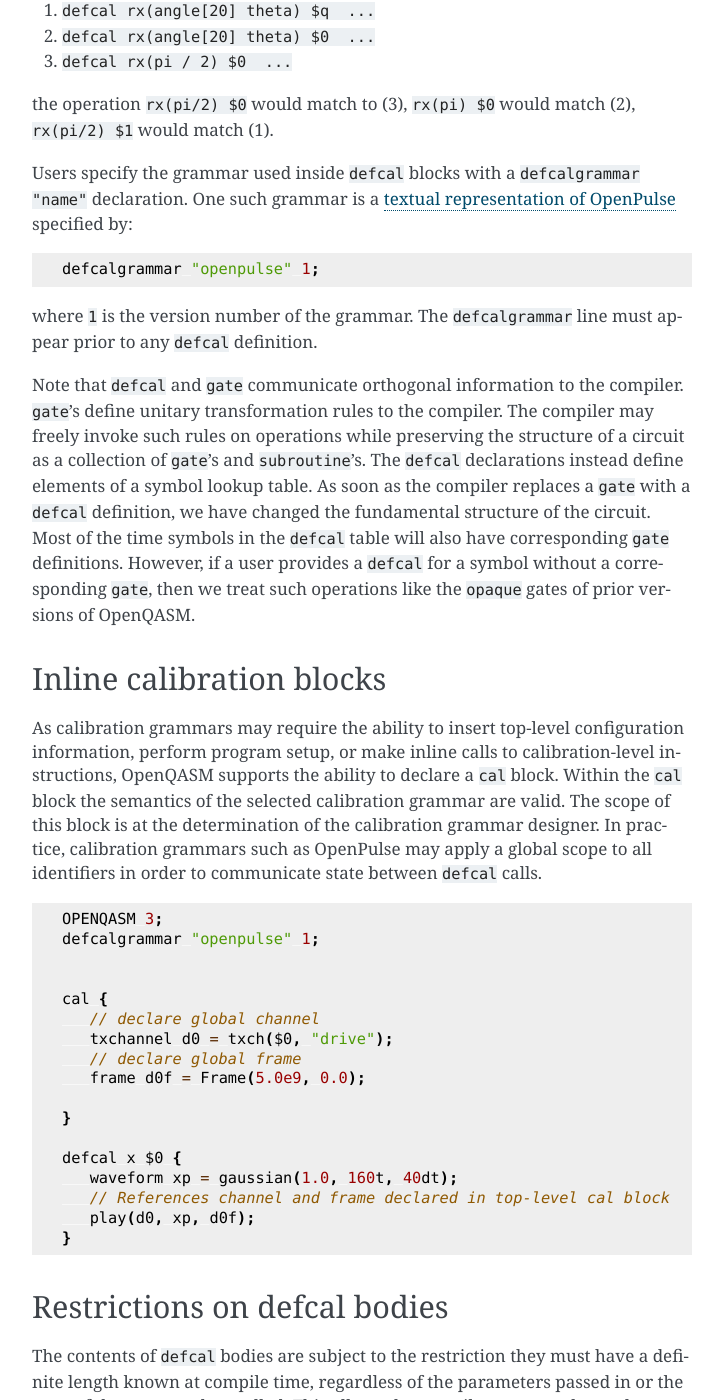
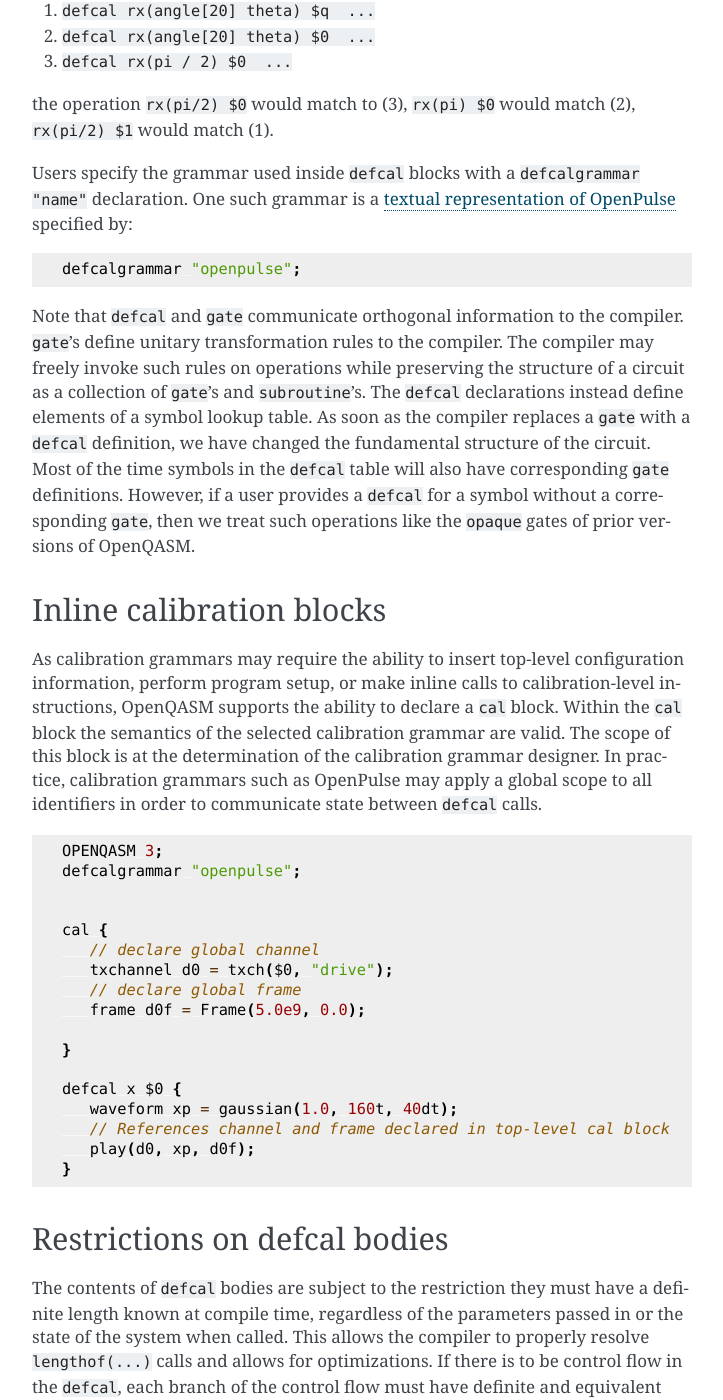
Before and after one commit to openqasm/openqasm, a Sphinx documentation site: the page built from source/language/pulses.rst, in a window 1280 px wide and 1400 px high, scrolled down 1457 px. Shown: the whole window, without its empty margins (388-1111 px from the left). Built offline with Sphinx 7.4.7, drawn with Linux system fonts in a browser that asks for light colours; cross-references to code outside the pages are shown as plain code.

Commit message:
Remove defcalgrammar version.

```diff
--- a/source/language/openpulse.rst
+++ b/source/language/openpulse.rst
@@ -4,7 +4,7 @@ OpenPulse Grammar
 OpenQASM allows users to provide the target system's implementation of quantum operations
 with ``defcal`` blocks . Calibration grammars are open to extension for system implementors. In
 this document, we outline one such grammar, OpenPulse, which may be selected within a supporting
-compiler through the declaration defcalgrammar "openpulse" <VERSION>.
+compiler through the declaration ``defcalgrammar "openpulse";``.
 
 This grammar is primarily motivated by the original OpenPulse specification, a JSON wire-format for
 pulse-level quantum programs defined in the paper `Qiskit Backend Specifications for OpenQASM
--- a/source/language/pulses.rst
+++ b/source/language/pulses.rst
@@ -90,10 +90,7 @@ Users specify the grammar used inside ``defcal`` blocks with a
 
 .. code-block:: c
 
-   defcalgrammar "openpulse" 1;
-
-where ``1`` is the version number of the grammar. The ``defcalgrammar`` line
-must appear prior to any ``defcal`` definition.
+   defcalgrammar "openpulse";
 
 Note that ``defcal`` and ``gate`` communicate orthogonal information to the compiler. ``gate``'s
 define unitary transformation rules to the compiler. The compiler may
@@ -118,7 +115,7 @@ In practice, calibration grammars such as OpenPulse may apply a global scope to
 .. code-block:: c
 
    OPENQASM 3;
-   defcalgrammar "openpulse" 1;
+   defcalgrammar "openpulse";
 
 
    cal {
```
